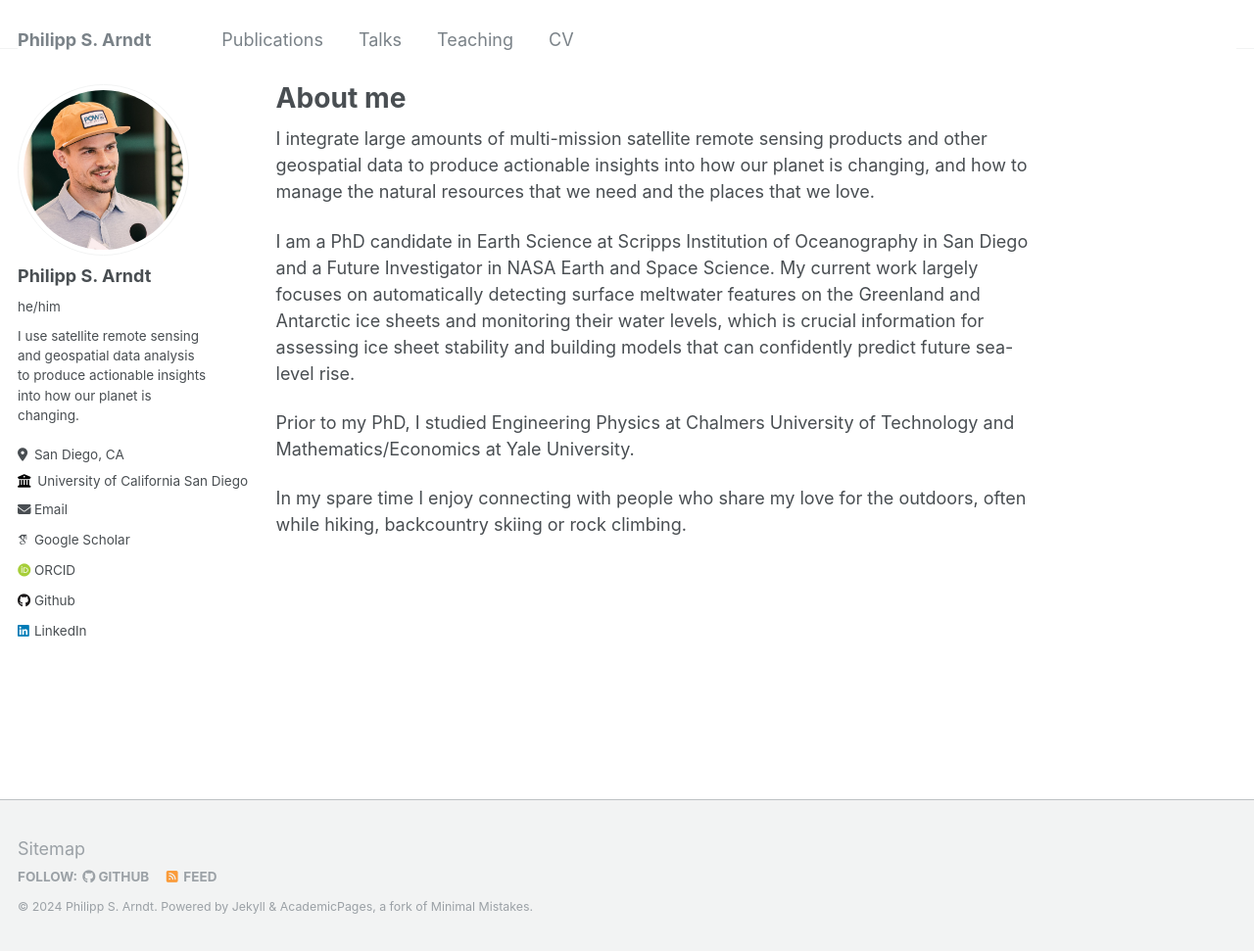
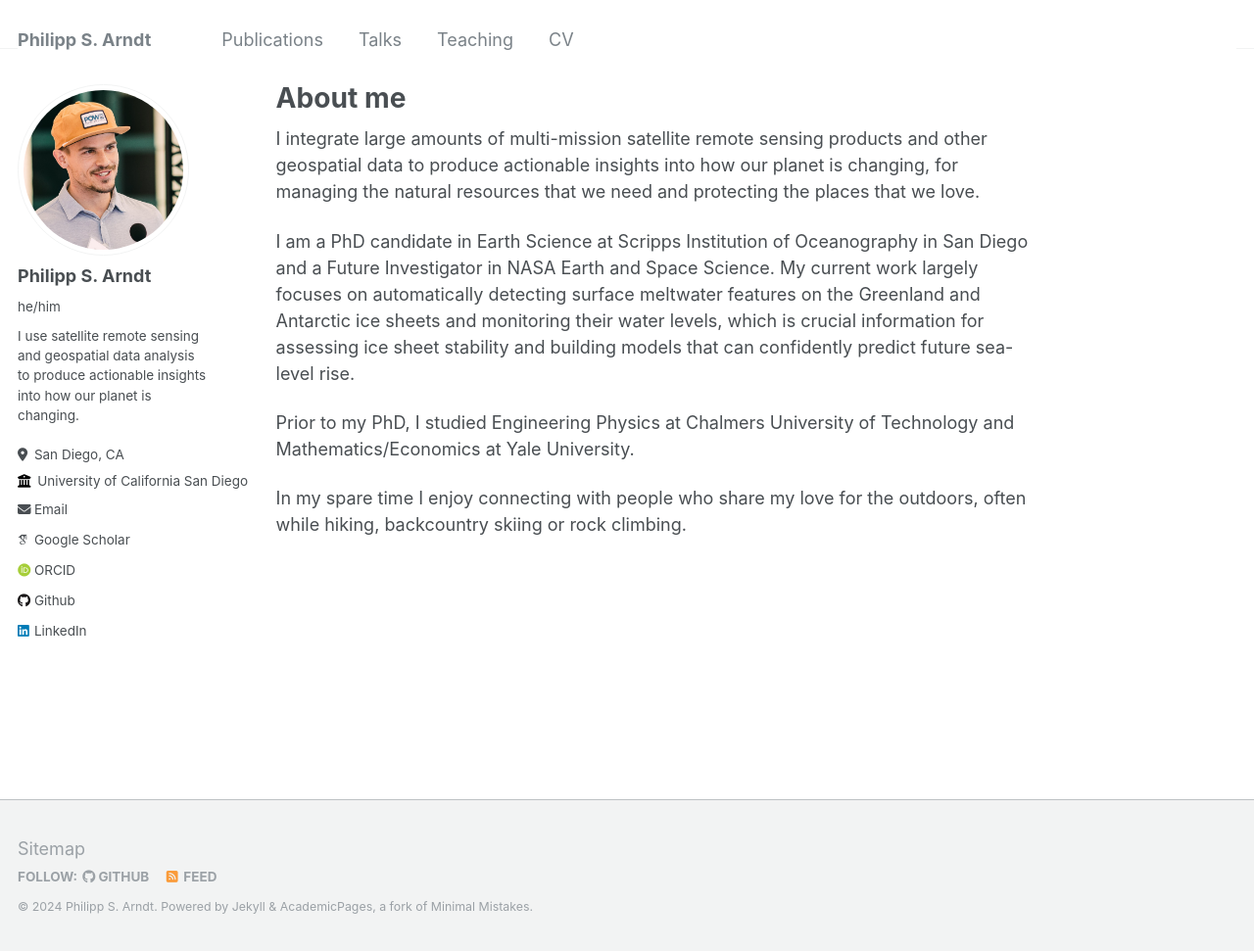
Before and after one commit to fliphilipp/fliphilipp.github.io, a Jekyll site: the page built from _pages/about.md, in a window 1280 px wide and 971 px high. Shown: the whole window at 98% size. Built offline with Jekyll 4.4.1, drawn with Linux system fonts in a browser that asks for light colours; some web fonts are replaced.

Commit message:
Update about.md

```diff
--- a/_pages/about.md
+++ b/_pages/about.md
@@ -6,7 +6,7 @@ redirect_from:
   - /about/
   - /about.html
 ---
-I integrate large amounts of multi-mission satellite remote sensing products and other geospatial data to produce actionable insights into how our planet is changing, and how to manage the natural resources that we need and the places that we love.
+I integrate large amounts of multi-mission satellite remote sensing products and other geospatial data to produce actionable insights into how our planet is changing, for managing the natural resources that we need and protecting the places that we love.
 
 I am a PhD candidate in Earth Science at Scripps Institution of Oceanography in San Diego and a Future Investigator in NASA Earth and Space Science.
 My current work largely focuses on automatically detecting surface meltwater features on the Greenland and Antarctic ice sheets and monitoring their water levels, which is crucial information for assessing ice sheet stability and building models that can confidently predict future sea-level rise.
```
